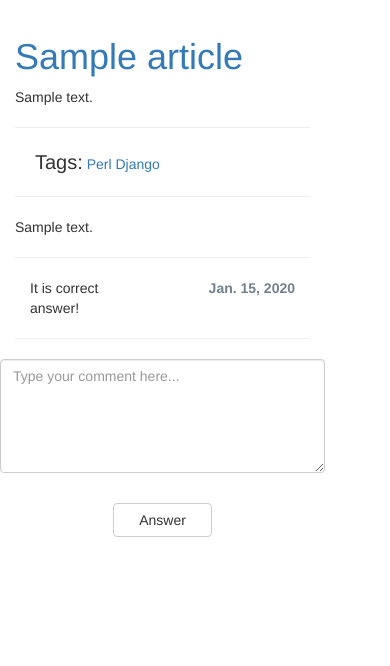
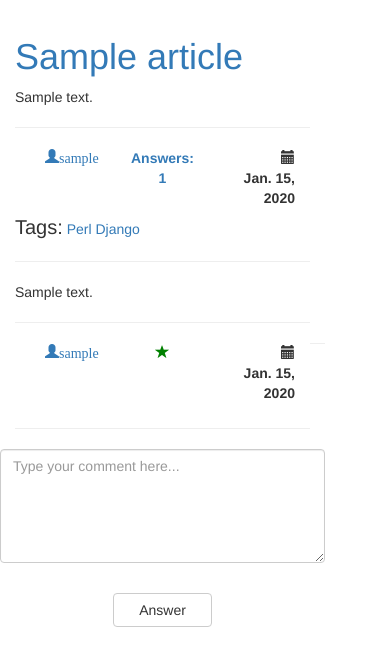
Before and after one commit to ed-asriyan/AskAsriyan, a Django app: a page that uses templates/article.html in a window 390 px wide. Shown: the part 55-721 px from the top of the page. Run offline with Django 3.2, Linux system fonts and the light colour scheme; tables that the repository leaves empty hold one stand-in row (values such as "Sample post"); some libraries are stand-ins or nearby versions.

Commit message:
Improve comment disign

```diff
--- a/AskAsriyan/models.py
+++ b/AskAsriyan/models.py
@@ -25,7 +25,7 @@ class Comment(models.Model):
 
     comment_author = models.ForeignKey(User)
     comment_body = models.TextField()
-    comment_date = models.DateField()
+    comment_date = models.DateTimeField()
     comment_is_correct = models.BooleanField(default=False)
     comment_rating = models.IntegerField(default=0)
     comment_article = models.ForeignKey('Article')
--- a/templates/article.html
+++ b/templates/article.html
@@ -6,5 +6,7 @@
     {% for comment in article.get_comments %}
         {% include "models/comment.html" %}
     {% endfor %}
-    {% include 'forms/comment_form.html' %}
+    {% if article.article_author_id != user.id %}
+        {% include 'forms/comment_form.html' %}
+    {% endif %}
 {% endblock %}
--- a/templates/models/article.html
+++ b/templates/models/article.html
@@ -6,8 +6,9 @@
                      style="background-color: white;"/>
             </span>
             <div class="row" align="middle">
-                <a href="#" style="color: green">+</a> <code style="color: blue">{{ article.article_rating }}</code> <a
-                    href="#" style="color: red">-</a>
+                <a href="#" style="color: green">+</a>
+                <code style="color: blue">{{ article.article_rating }}</code>
+                <a href="#" style="color: red">-</a>
             </div>
         </div>
         <div class="col-sm-10 col-md-10 col-lg-9">
@@ -16,14 +17,30 @@
                 {{ article.article_body }}
             </p>
             <hr align="center">
-            <span style="margin-right: 20px">
-                {% if is_preview %}
-                    <a href="{{ article.get_url }}">Answers: {{ article.get_comments|length }}</a>
-                {% endif %}
-            </span>
-            <span style="font-size:20px;">Tags:</span>
-            <span><a href="#">Perl</a></span>
-            <span><a href="#">Django</a></span>
+            <div>
+                <div class="col-xs-4" align="left">
+                    <label>
+                        <a class="glyphicon glyphicon-user col-xs-4" href="#">{{ article.article_author }}</a>
+                    </label>
+                </div>
+                <div class="col-xs-4" align="middle">
+                    <label>
+                        <a href="{{ article.get_url }}">Answers: {{ article.get_comments|length }}</a>
+                    </label>
+                </div>
+                <div class="col-xs-4" align="right">
+                    <label class="glyphicon glyphicon-calendar"></label><label>
+                    {% if article.article_date.date != article.article_date.now.date %}
+                        {{ article.article_date.date }}
+                    {% else %}
+                        {{ article.article_date.time }}
+                    {% endif %}
+                </label>
+                </div>
+                <span style="font-size:20px;">Tags:</span>
+                <span><a href="#">Perl</a></span>
+                <span><a href="#">Django</a></span>
+            </div>
         </div>
     </div>
     <hr align="center" size="100">
--- a/templates/models/comment.html
+++ b/templates/models/comment.html
@@ -1,33 +1,55 @@
-<div>
 <div class="row">
-        <div class="hidden-xs col-sm-2 col-md-2 col-lg-3">
-            <span class="row">
-                <img class="thumbnail" height="150px"
-                     style="background-color: white;"/>
-            </span>
+    <div class="hidden-xs hidden-sm col-md-3">
+        <div align="middle">
+            <img src="" class="thumbnail" width="110" height="110">
+        </div>
         <div class="row" align="middle">
-                <a href="#" style="color: green">+</a> <code style="color: blue">{{ comment.comment_rating }}</code> <a
-                    href="#" style="color: red">-</a>
+            <a href="#" style="color: green">+</a>
+            <code style="color: blue">{{ article.article_rating }}</code>
+            <a href="#" style="color: red">-</a>
         </div>
     </div>
-        <div class="col-sm-10 col-md-10 col-lg-9">
+    <div class="col-sm-12 col-md-9">
         <p>
             {{ comment.comment_body }}
         </p>
         <hr align="center">
-            <div class="col-xs-6">
+        <div>
+            <div class="col-xs-4" align="left">
+                <label><a class="glyphicon glyphicon-user col-xs-4"
+                          href="#">{{ comment.comment_author }}</a></label>
+            </div>
+            <div class="col-xs-4" align="middle">
+                <label>
                     {% if article.article_author_id == user.id %}
-                <input type="checkbox" value="{{ comment.comment_is_correct }}"><span>Is correct</span>
+                        <form>
+                            <button type="button" class="btn btn-default">
+                                {% if comment.comment_is_correct %}
+                                    Remove correct mark
+                                {% else %}
+                                    Mark as correct
+                                {% endif %}
+                            </button>
+                        </form>
                     {% else %}
                         {% if comment.comment_is_correct %}
-                    <span>It is correct answer!</span>
+                            <label class="glyphicon glyphicon-star" style="color: green"></label>
                         {% endif %}
                     {% endif %}
+                </label>
             </div>
-        <div class="col-xs-6" align="right">
-            <label style="color: slategray">{{ comment.comment_date }}</label>
+            <div class="col-xs-4" align="right">
+                <label class="glyphicon glyphicon-calendar"></label>
+                <label>
+                    {% if comment.comment_date.date != comment.comment_date.now.date %}
+                        {{ comment.comment_date.date }}
+                    {% else %}
+                        {{ comment.comment_date.time }}
+                    {% endif %}
+                </label>
             </div>
         </div>
     </div>
     <hr align="center" size="100">
 </div>
+<hr align="center" size="100">
```
Lines whose indentation alone changed are shown as unchanged.
